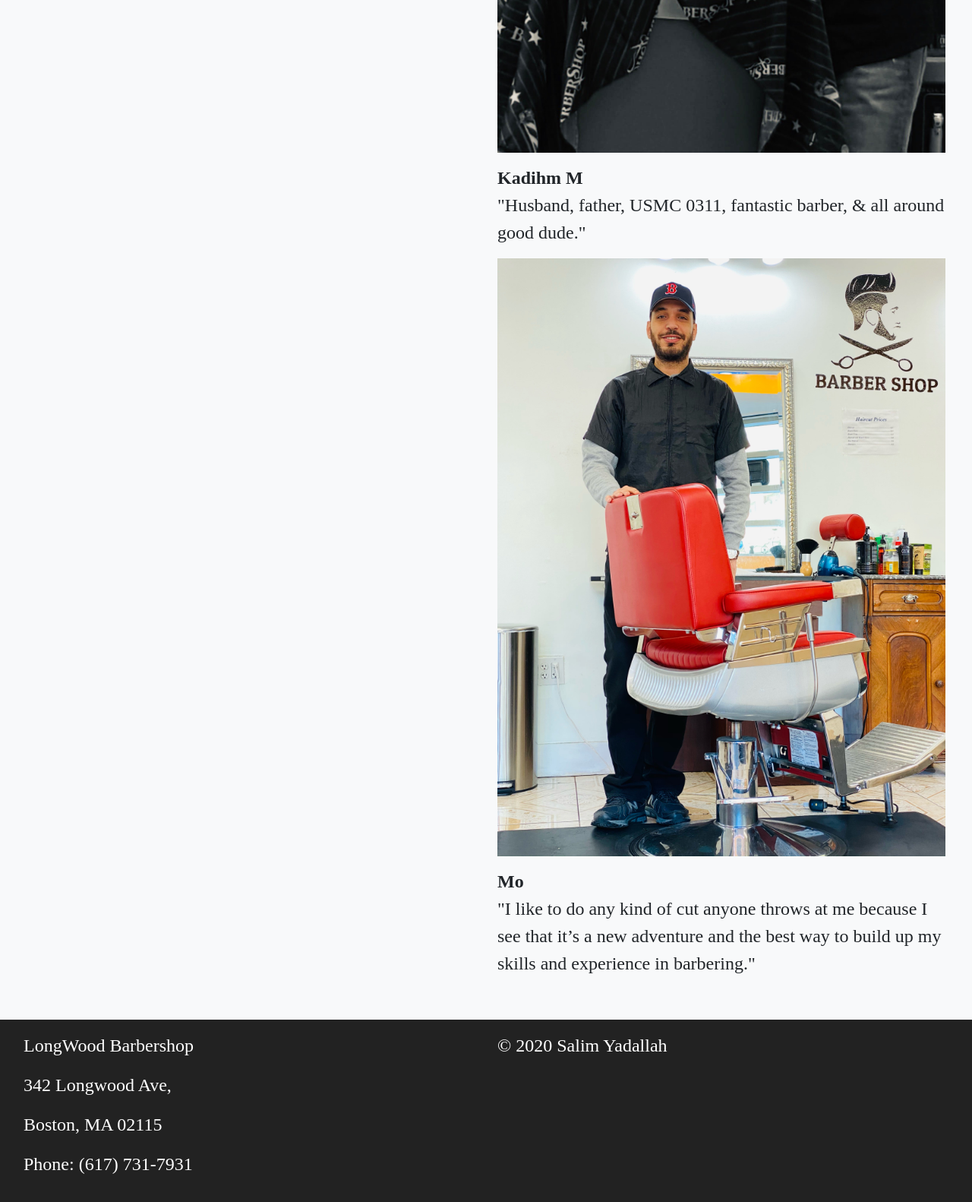
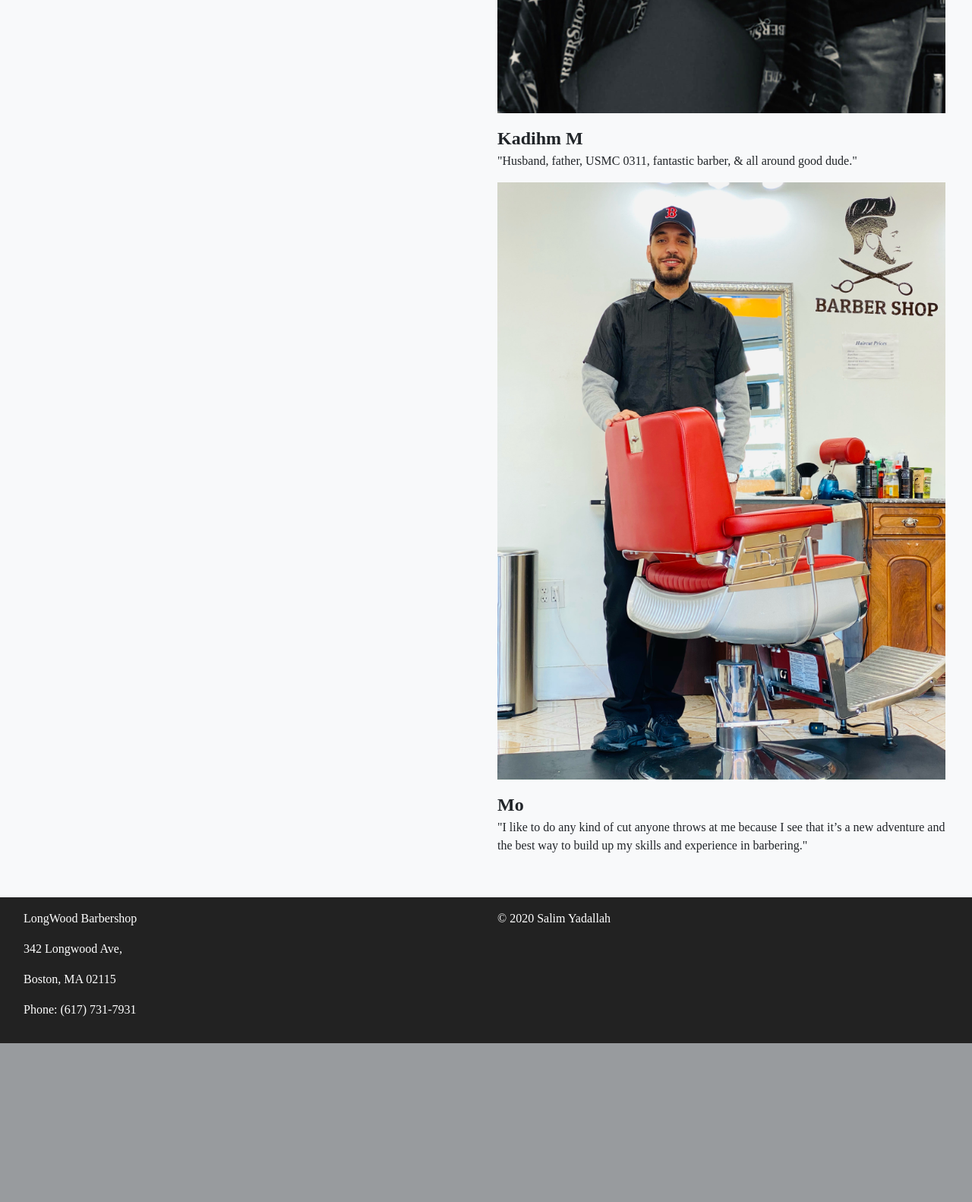
Before and after one commit to syadallah/Longwood-Barbershop, a Django app: page / in a window 1280 px wide. Shown: the part 2920-4502 px from the top of the page at 76% size. After the commit the page ends 4293 px from the top, so only its background shows below. Run offline with Django 3.2, Linux system fonts and the light colour scheme; some libraries are stand-ins or nearby versions; some web fonts are replaced.

Commit message:
Change p font size to 1rem

```diff
--- a/barbers/static/css/main.css
+++ b/barbers/static/css/main.css
@@ -59,3 +59,6 @@ footer {
 strong {
   margin-top: 5px;
 }
+p {
+  font-size: 1rem;
+}
```
